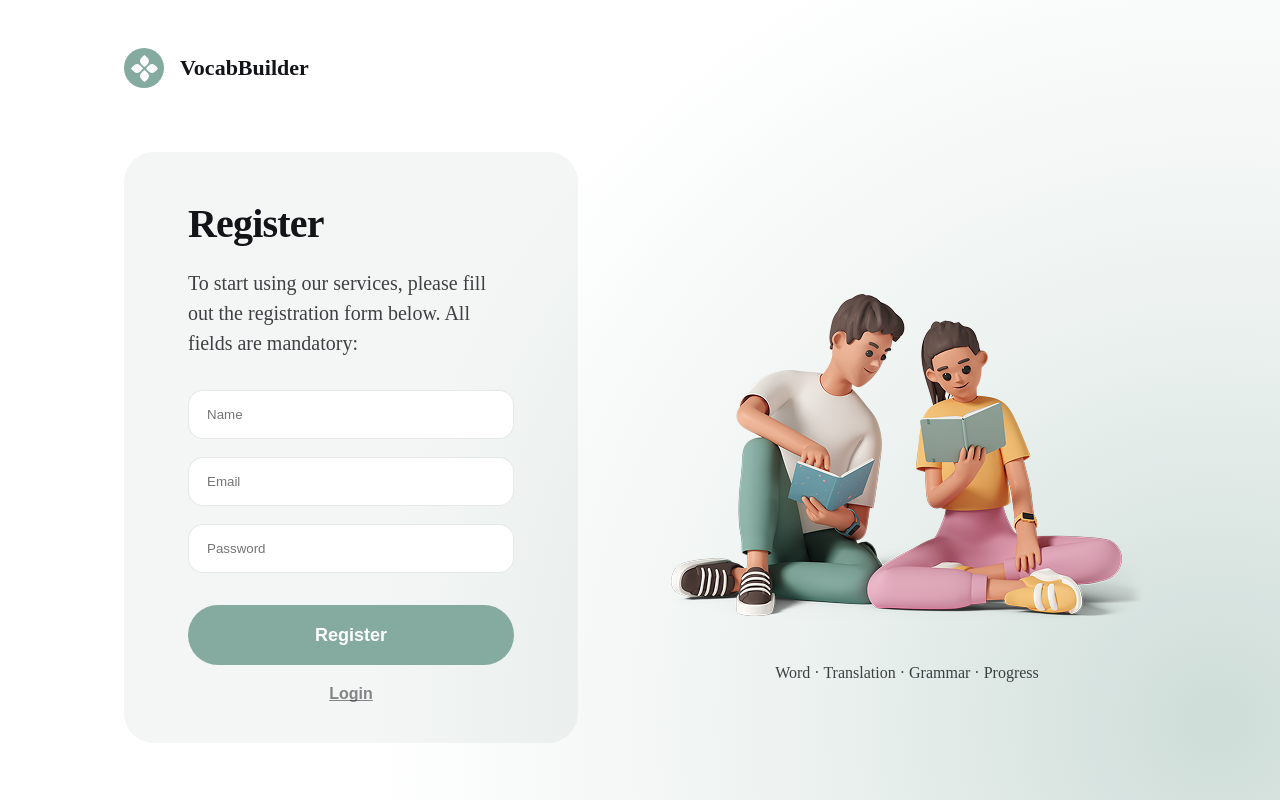
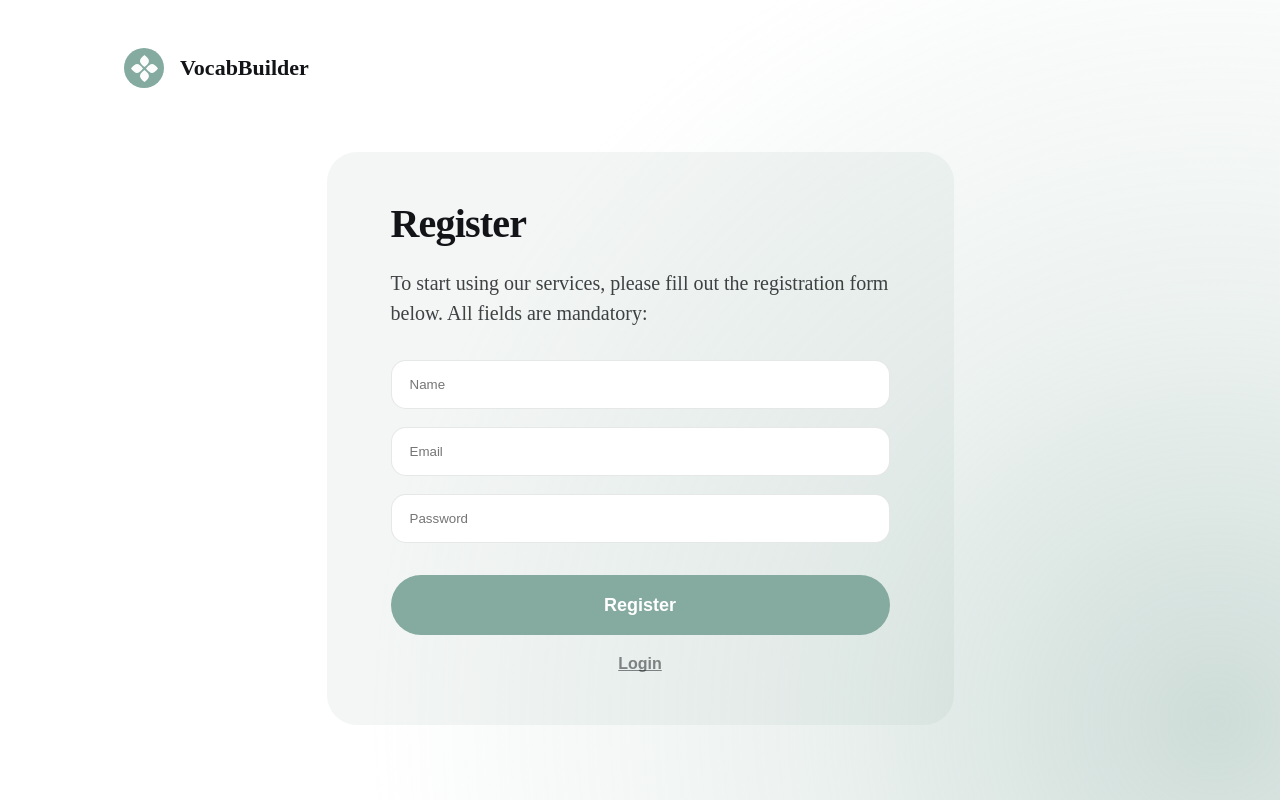
Before and after one commit to tania-tatiana/VocabBuilder, a React (Vite) app: page / in a window 1280 px wide. Shown: the top 800 px of the page. Built offline with nearby package versions, Linux system fonts and the light colour scheme.

Commit message:
start with adaptive design

```diff
--- a/src/pages/Auth/RegisterPage/RegisterPage.module.css
+++ b/src/pages/Auth/RegisterPage/RegisterPage.module.css
@@ -2,13 +2,33 @@
   display: flex;
   flex-direction: column;
   gap: 64px;
-  padding: 24px;
+  padding: 16px;
+}
+
+@media (min-width: 768px) {
+  .page {
+    padding: 24px;
+  }
 }
 
 .mainContent {
   display: flex;
-  gap: 80px;
+  flex-direction: column;
+  gap: 8px;
   align-items: center;
   justify-content: center;
   flex: 1;
 }
+
+@media (min-width: 768px) {
+  .mainContent {
+    gap: 98px;
+  }
+}
+
+@media (min-width: 1440px) {
+  .mainContent {
+    flex-direction: row;
+    gap: 80px;
+  }
+}
```
